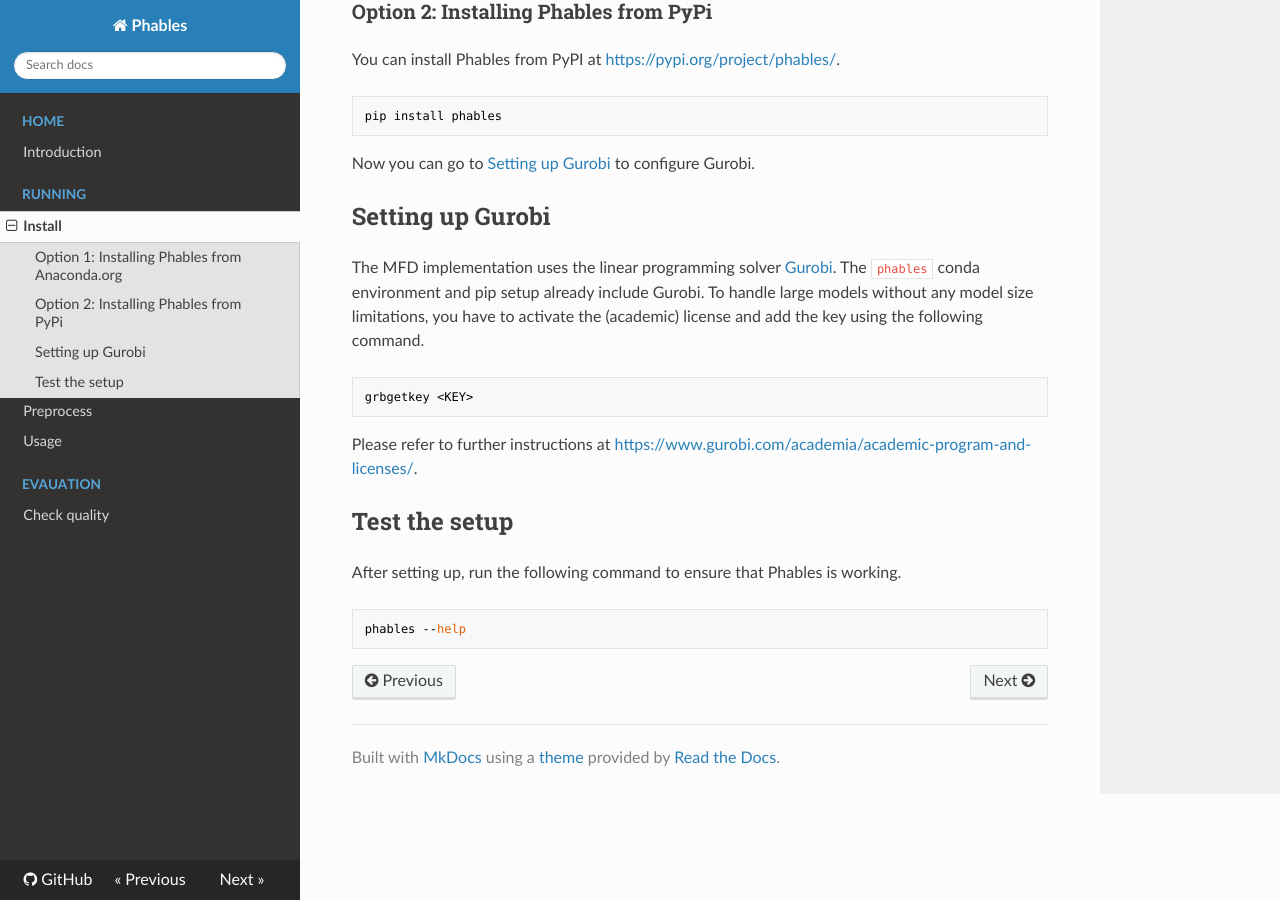
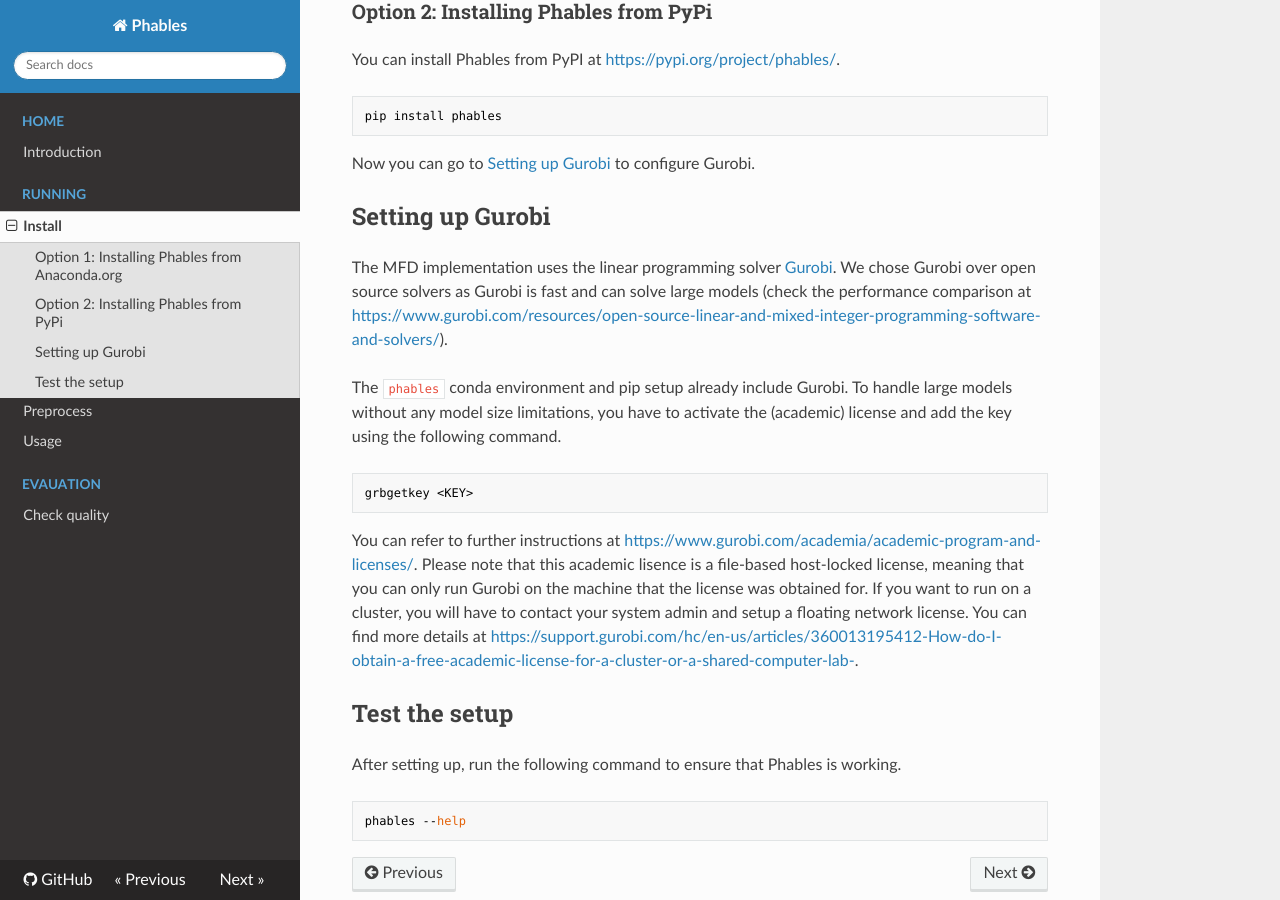
Before and after one commit to Vini2/phables, an MkDocs documentation site: the page built from docs/install.md, in a window 1280 px wide and 900 px high, scrolled down 576 px. Built offline with MkDocs 1.6.1, drawn with Linux system fonts in a browser that asks for light colours; nearby versions of some CDN libraries; a script that is not in the unit is left out.

Commit message:
DOC: Update docs

````diff
--- a/docs/install.md
+++ b/docs/install.md
@@ -34,13 +34,15 @@ Now you can go to [Setting up Gurobi](#setting-up-gurobi) to configure Gurobi.
 
 ## Setting up Gurobi
 
-The MFD implementation uses the linear programming solver [Gurobi](https://www.gurobi.com/). The `phables` conda environment and pip setup already include Gurobi. To handle large models without any model size limitations, you have to activate the (academic) license and add the key using the following command.
+The MFD implementation uses the linear programming solver [Gurobi](https://www.gurobi.com/). We chose Gurobi over open source solvers as Gurobi is fast and can solve large models (check the performance comparison at [https://www.gurobi.com/resources/open-source-linear-and-mixed-integer-programming-software-and-solvers/](https://www.gurobi.com/resources/open-source-linear-and-mixed-integer-programming-software-and-solvers/)).
+
+The `phables` conda environment and pip setup already include Gurobi. To handle large models without any model size limitations, you have to activate the (academic) license and add the key using the following command.
 
 ```bash
 grbgetkey <KEY>
 ```
 
-Please refer to further instructions at [https://www.gurobi.com/academia/academic-program-and-licenses/](https://www.gurobi.com/academia/academic-program-and-licenses/).
+You can refer to further instructions at [https://www.gurobi.com/academia/academic-program-and-licenses/](https://www.gurobi.com/academia/academic-program-and-licenses/). Please note that this academic lisence is a file-based host-locked license, meaning that you can only run Gurobi on the machine that the license was obtained for. If you want to run on a cluster, you will have to contact your system admin and setup a floating network license. You can find more details at [https://support.gurobi.com/hc/en-us/articles/360013195412-How-do-I-obtain-a-free-academic-license-for-a-cluster-or-a-shared-computer-lab-](https://support.gurobi.com/hc/en-us/articles/360013195412-How-do-I-obtain-a-free-academic-license-for-a-cluster-or-a-shared-computer-lab-).
 
 ## Test the setup
 
````
